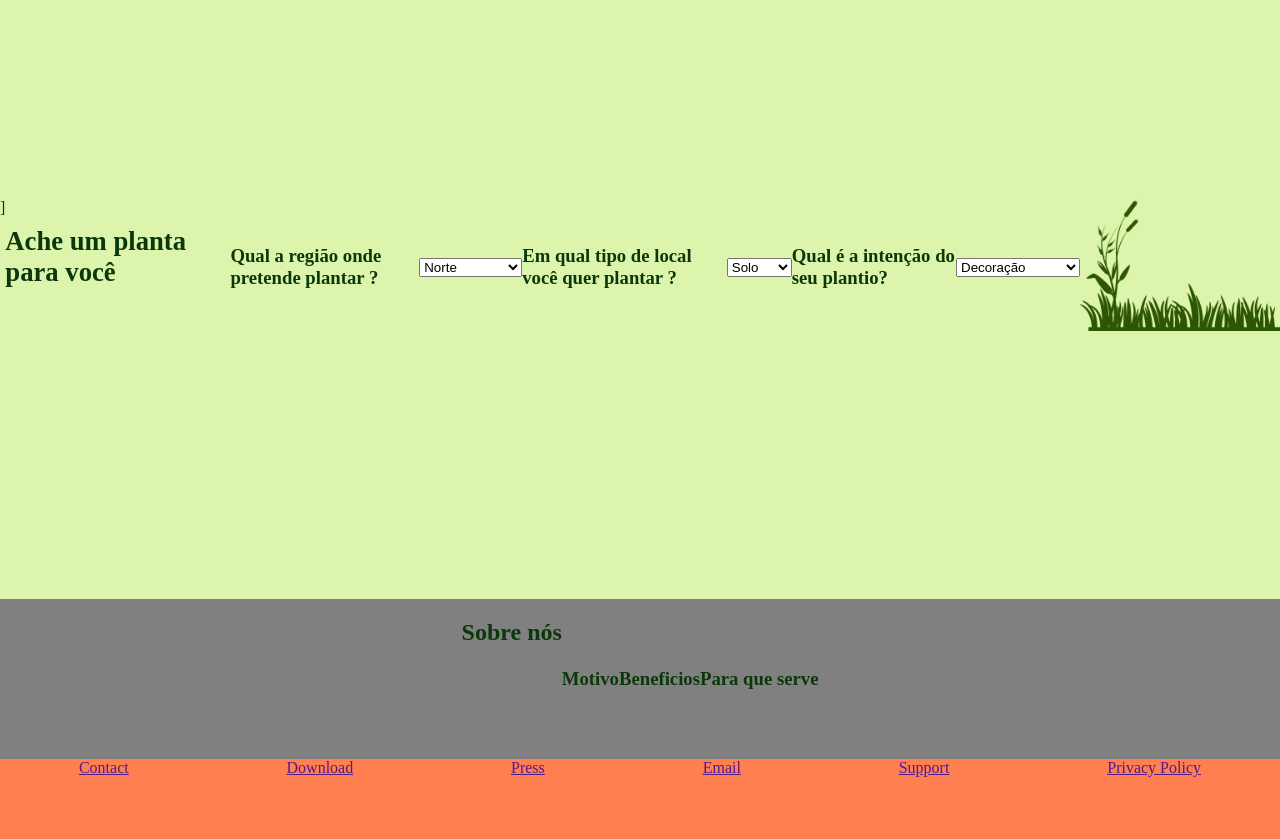
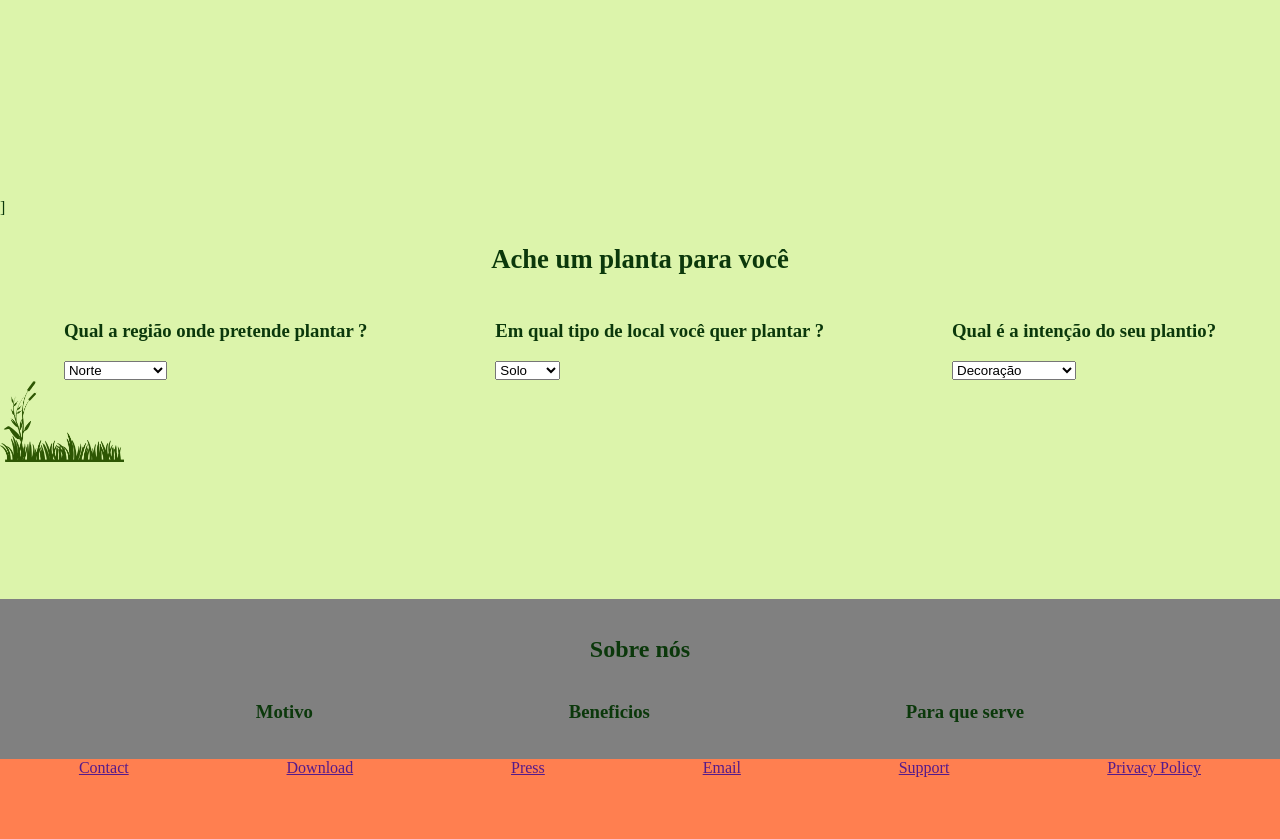
Before and after one commit to carlaque/Plantinhas, a Django app: page / in a window 1280 px wide. Shown: the part 142-981 px from the top of the page. Run offline with Django 3.2, Linux system fonts and the light colour scheme; parts of the project's set-up code (start-up, migrations or seed data) failed here and were passed over.

Commit message:
reestruturação do css na index.html

```diff
--- a/Plantinhas/website/static/css/styles.css
+++ b/Plantinhas/website/static/css/styles.css
@@ -56,8 +56,12 @@ h4{
 
 .pesquisar_plantinha{
     display: flex;
-    justify-content: center;
+    justify-content: space-around;
     align-items: center;
+}
+
+.pesquisar_regiao{
+margin: 1,1,1,1;
 }
 
 .pag-index {
@@ -107,16 +111,34 @@ nav{
 .pag-index header{
     grid-area: header;
     display: flex;
+    flex-direction: column;
+
+}
+
+.sobrenos{
+    display: flex;
     justify-content: center;
+    align-items: center;
+
+}
+
+.motivos{
+    display: flex;
+    justify-content: space-around;
+    align-items: center;
 }
 
 .pag-index header div img{
-    max-width:200px;
-    max-height:150px;
+    margin: 0;
+    max-width: 1000px;
+    max-height: 82px;
 }
 
 section{
     grid-area: section;
+    flex-direction: column;
+
+
 }
 
 footer{
--- a/Plantinhas/website/templates/index.html
+++ b/Plantinhas/website/templates/index.html
@@ -16,6 +16,7 @@
         <form  method="post">
             {% csrf_token %}
             <div class="pesquisar_plantinha">
+                <div class="pesquisar_regiao">
                     <h3>Qual a região onde pretende plantar ?</h3>
                     <select name="clima">
                         <option value="clima">Norte</option>
@@ -24,30 +25,36 @@
                         <option value="clima">Suldeste</option>
                         <option value="clima">Sul</option>
                     </select>
+                </div>
+
+                <div class="pesquisar_espaco">
                     <h3>Em qual tipo de local você quer plantar ?</h3>
-                <select name="espaço">
+                     <select name="espaco">
                         <option value="espaco">Solo</option>
                         <option value="espaco">Parede</option>
                     </select>
+                </div>
+
+                <div class="pesquisar_intencao">
                     <h3>Qual é a intenção do seu plantio?</h3>
                     <select name="intencao">
                         <option value="intecao">Decoração</option>
                         <option value="intecao">Temperos e chás</option>
                         <option value="intecao">Panc's</option>
                     </select>
+                </div>
+            </div>
         <div class="pesquisar-img">
             <img src="{% static 'imagens/grass-310691_960_720.png' %}" alt="grass">
         </div>
     </header>
     <section>
+        <div class="sobrenos">
             <h2>Sobre nós</h2>
-        <div>
+        </div>
+        <div class="motivos">
             <h3>Motivo</h3>
-        </div>
-        <div>
             <h3>Beneficios</h3>
-        </div>
-        <div>
             <h3>Para que serve</h3>
         </div>
     </section>
```
Lines whose indentation alone changed are shown as unchanged.
